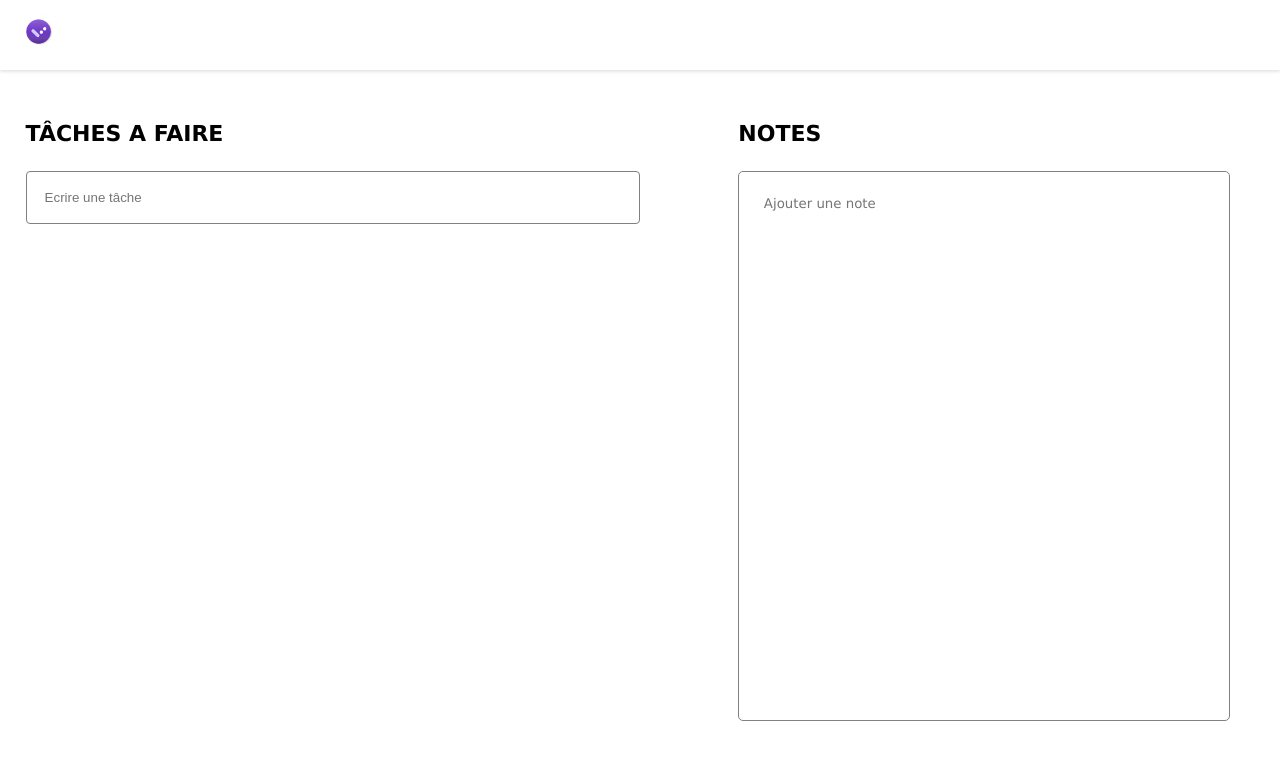
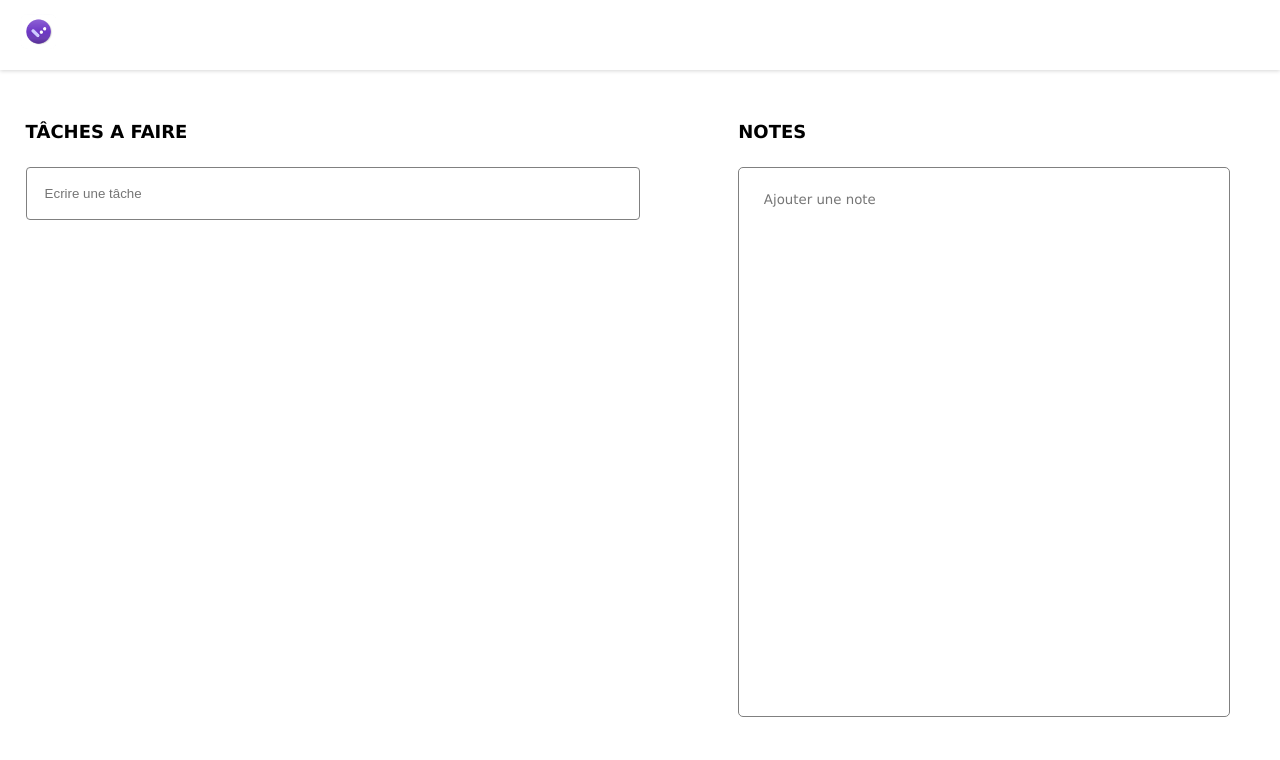
Before and after one commit to GoodMorning46/Eco, a React (Create React App) app: page / in a window 1280 px wide. Shown: the top 760 px of the page. Built offline with nearby package versions, Linux system fonts and the light colour scheme.

Commit message:
Reduction des titres et des cards

```diff
--- a/src/App.css
+++ b/src/App.css
@@ -27,9 +27,9 @@
   }
 
   .title_todo {
-    font-size: 22px;
+    font-size: 18px;
   }
 
   .title_notes {
-    font-size: 22px;
+    font-size: 18px;
   }
--- a/src/components/css/TodoItem.css
+++ b/src/components/css/TodoItem.css
@@ -40,6 +40,8 @@ body {
   border-radius: 5px;
   background-color: rgba(250, 250, 250, 1);
   box-shadow: rgba(0, 0, 0, 0.05) 0px 0px 0px 1px, rgb(209, 213, 219) 0px 0px 0px 1px inset;
+  height: 10%;
+  font-size: 14px;
 }
 
 
@@ -56,6 +58,11 @@ body {
   margin-left: 0%;
 }
 
+.todo-card .icon {
+  font-size: 22px;
+  margin-left: 0%;
+}
+
 .text-done {
   text-decoration: line-through;
   opacity: 0.3;
```
